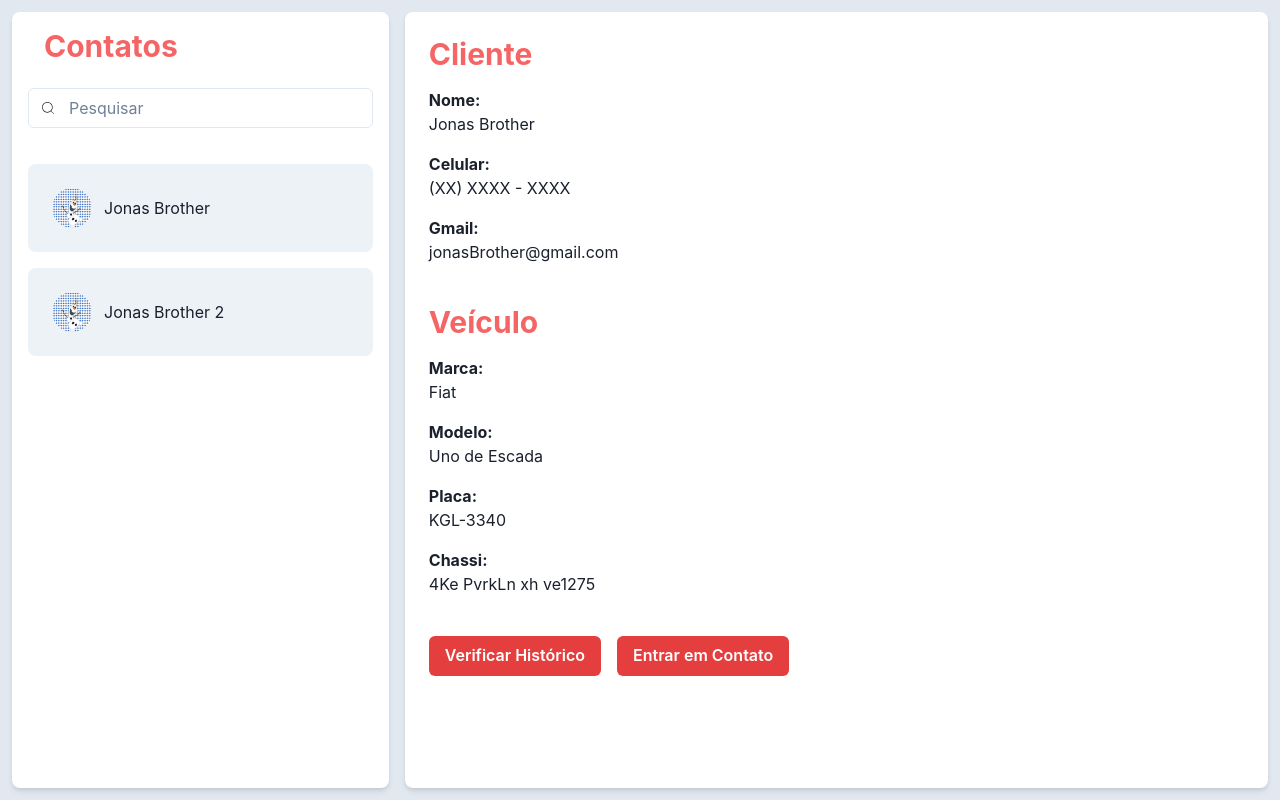
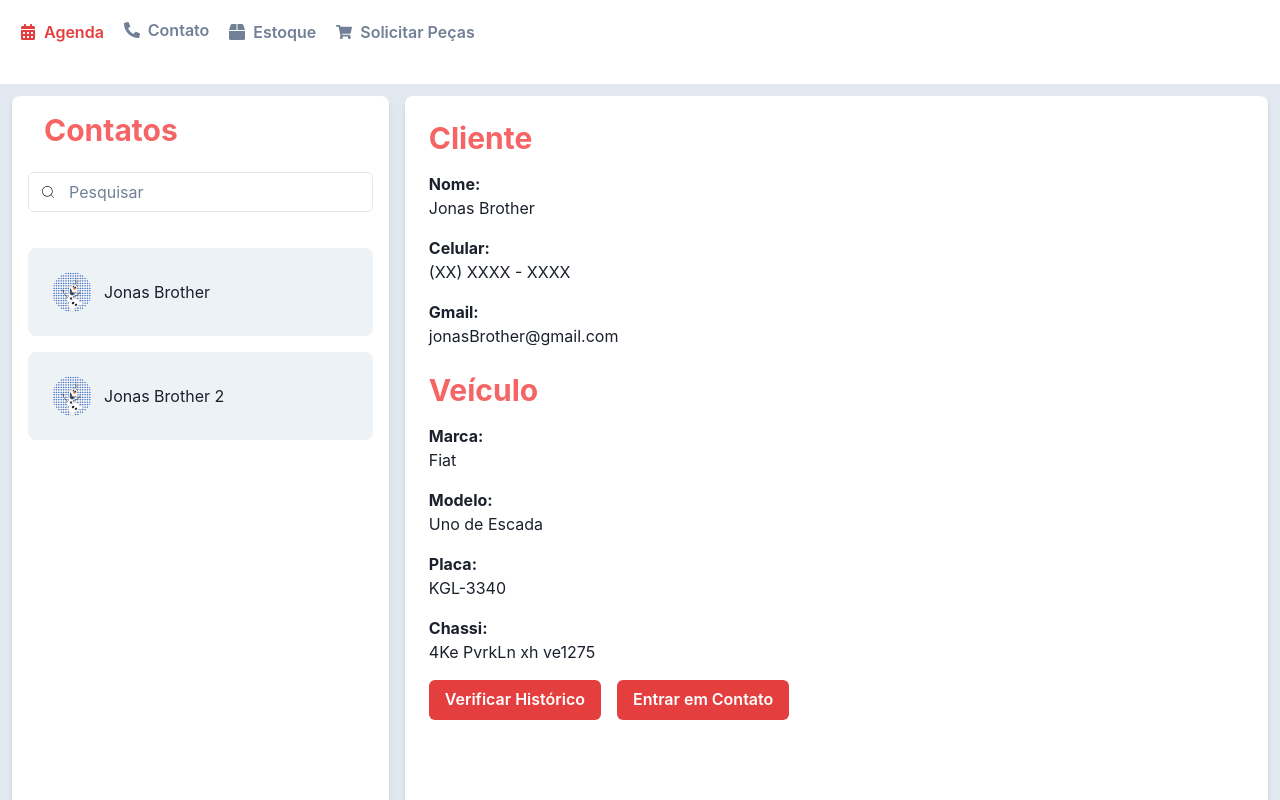
Before and after one commit to netow2005/Projeto-PI-5, a React (Vite) app: page /contato in a window 1280 px wide. Built offline with nearby package versions, Linux system fonts and the light colour scheme.

Commit message:
ajustes de responsividade nos botoes "verificar histórico" e "entrar em contato"

```diff
--- a/src/Clientes/Empresa/Contato/contato.jsx
+++ b/src/Clientes/Empresa/Contato/contato.jsx
@@ -15,11 +15,14 @@ import {
 import { FaUserAlt } from "react-icons/fa";
 import imgIconeChat from "/src/imagens/Ellipse.png";
 import { CiSearch } from "react-icons/ci";
+import NavBar from "../../../components/navbar";
 
 const CFaUserAlt = chakra(FaUserAlt);
 
 function Contato() {
   return (
+    <>
+      <NavBar />
       <Flex
         flexDirection={{ base: "column", md: "row" }}
         width="100vw"
@@ -111,7 +114,7 @@ function Contato() {
               <Text>jonasBrother@gmail.com</Text>
             </Box>
 
-          <Heading as="h2" size="lg" color="red.400" mt={6}>
+            <Heading as="h2" size="lg" color="red.400" mt={2}>
               Veículo
             </Heading>
             <Box>
@@ -130,34 +133,25 @@ function Contato() {
               <Text fontWeight="bold">Chassi: </Text>
               <Text>4Ke PvrkLn xh ve1275</Text>
             </Box>
-
             <Flex
               direction={{ base: "column", md: "row" }}
               justifyContent={{ base: "center", md: "flex-start" }}
-            mt={6}
               gap={4}
+              margin={0}
+
             >
-            <Button colorScheme="red" size="md" mb={{ base: 2, md: 0 }}>
+              <Button colorScheme="red" size="md">
                 Verificar Histórico
               </Button>
               <Button colorScheme="red" size="md">
                 Entrar em Contato
               </Button>
             </Flex>
+
           </Stack>
         </Box>
-
-      <style>
-        {`
-          @media (max-width: 1262px) {
-            .chakra-button {
-              width: 100%;
-              margin-bottom: 10px;
-            }
-          }
-        `}
-      </style>
       </Flex>
+    </>
   );
 }
 
```
Lines whose indentation alone changed are shown as unchanged.
